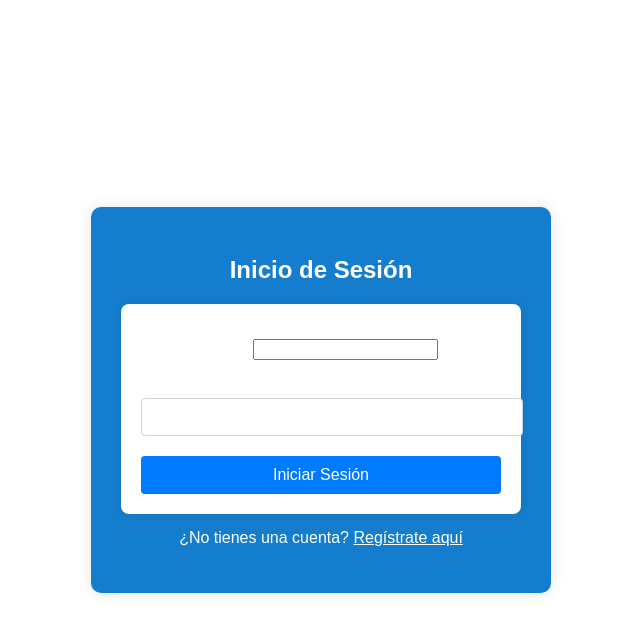
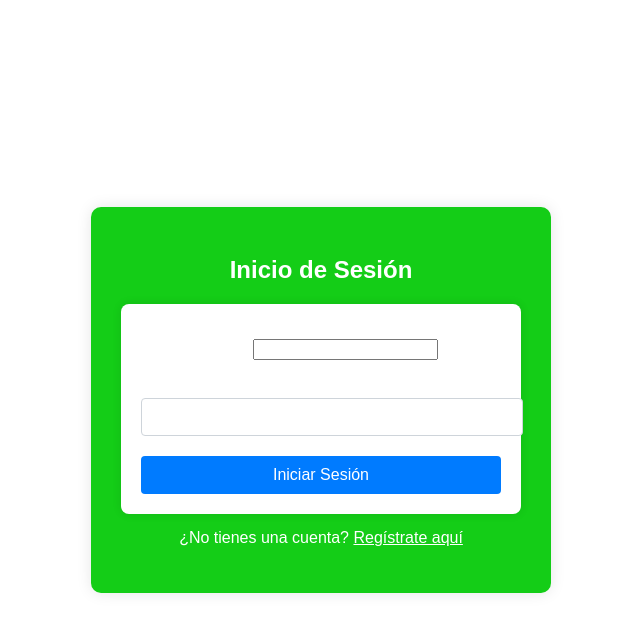
Before and after one commit to Dalolito/EafitSpaces, a Django app: page /login/ in a window 1280 px wide. Shown: the top 632 px of the page, without its empty margins (319-959 px from the left). Run offline with Django 5.2, Linux system fonts and the light colour scheme; parts of the project's set-up code (start-up, migrations or seed data) failed here and were passed over.

Commit message:
cambio color

```diff
--- a/EafitSpaces_Project/core/static/login.css
+++ b/EafitSpaces_Project/core/static/login.css
@@ -11,7 +11,7 @@
 }
 
 .container {
-    background-color: #147dcd; /* Fondo azul para el cuadro */
+    background-color: #14cd17; /* Fondo azul para el cuadro */
     padding: 30px;
     border-radius: 10px;
     box-shadow: 0 0 15px rgba(0, 0, 0, 0.1);
```
